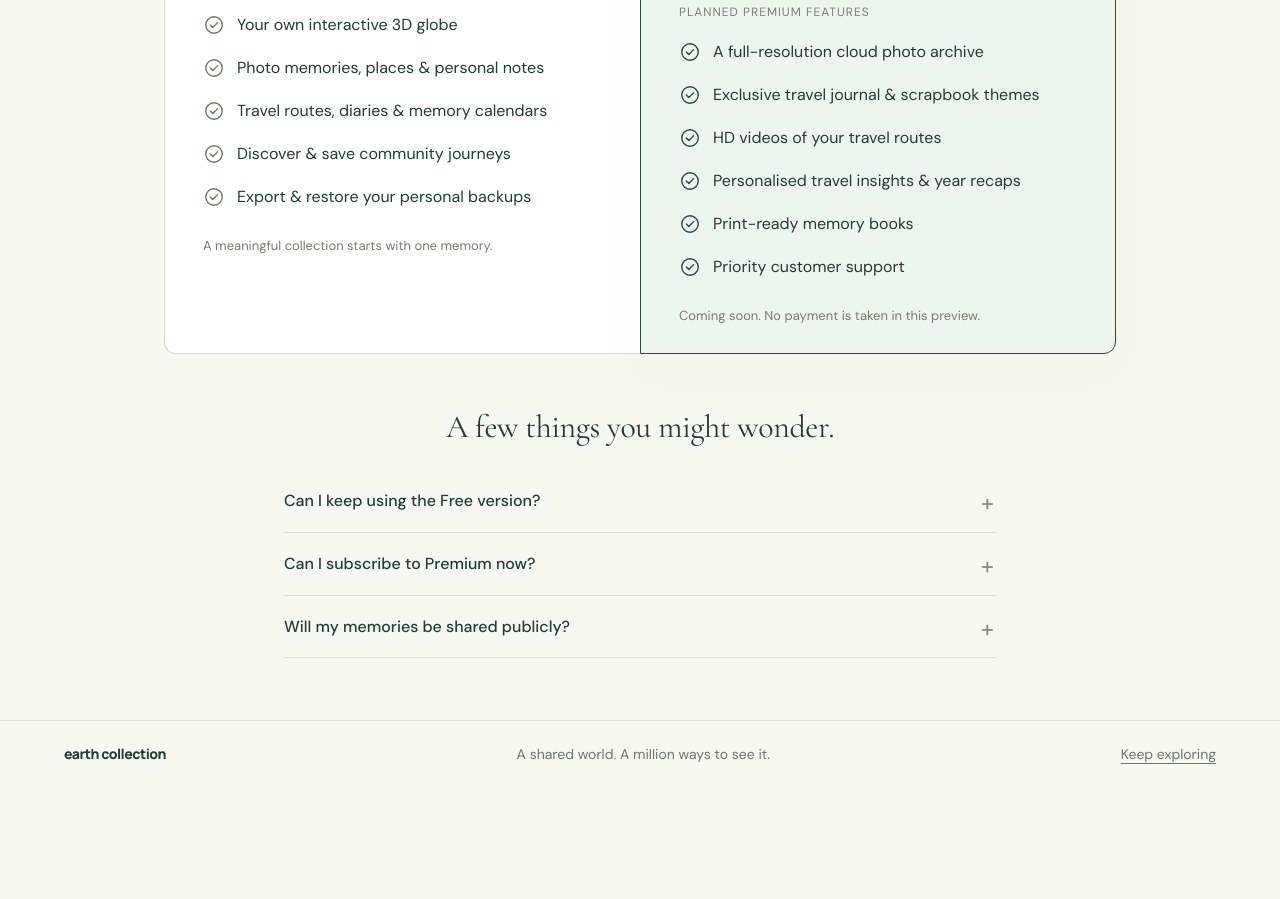
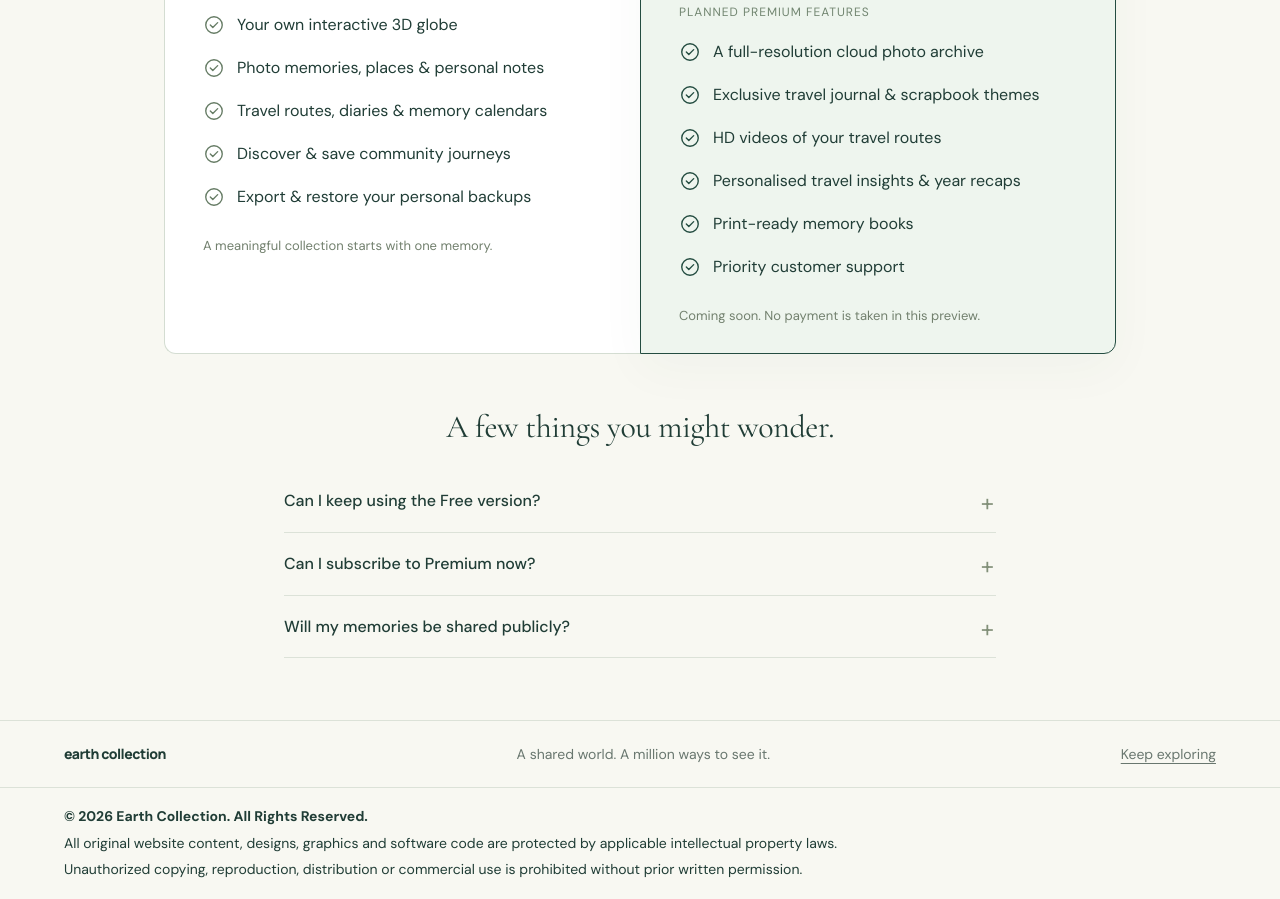
Before and after one commit to braveprism36/braveprism36.github.io, a plain HTML site: page premium.html in a window 1280 px wide. Shown: the part 768-1667 px from the top of the page. Before the commit the page ends 1555 px from the top, so only its background shows below. Drawn offline with nearby package versions, Linux system fonts and the light colour scheme.

Commit message:
Add Earth Collection copyright footer to Premium

```diff
--- a/premium.html
+++ b/premium.html
@@ -173,7 +173,7 @@ html:lang(zh-CN) .questions h2,html:lang(zh-CN) dialog h2{font-family:'PingFang
     </section>
   </main>
 
-  <footer class="site-footer"><span>earth collection</span><p data-i18n="footer">A shared world. A million ways to see it.</p><a data-back href="/" data-i18n="keepExploring">Keep exploring</a></footer>
+  <footer class="site-footer"><span>earth collection</span><p data-i18n="footer">A shared world. A million ways to see it.</p><a data-back href="/" data-i18n="keepExploring">Keep exploring</a></footer><footer class="earth-collection-copyright" aria-label="Copyright" lang="en" style="display:block;box-sizing:border-box;padding:1.125rem 5%;padding-inline:max(5%,calc((100% - 1350px)/2));border-top:1px solid var(--line,#d8e0d5);color:var(--ink,#203d36);font-size:.875rem;line-height:1.55;overflow-wrap:break-word"><p style="margin:0;font-weight:700">© 2026 Earth Collection. All Rights Reserved.</p><p style="margin:.3rem 0 0">All original website content, designs, graphics and software code are protected by applicable intellectual property laws.</p><p style="margin:.3rem 0 0">Unauthorized copying, reproduction, distribution or commercial use is prohibited without prior written permission.</p></footer>
 
   <dialog id="upgradeDialog" aria-labelledby="upgradeTitle" aria-describedby="upgradeDescription">
     <div class="upgrade-dialog-content">
```
